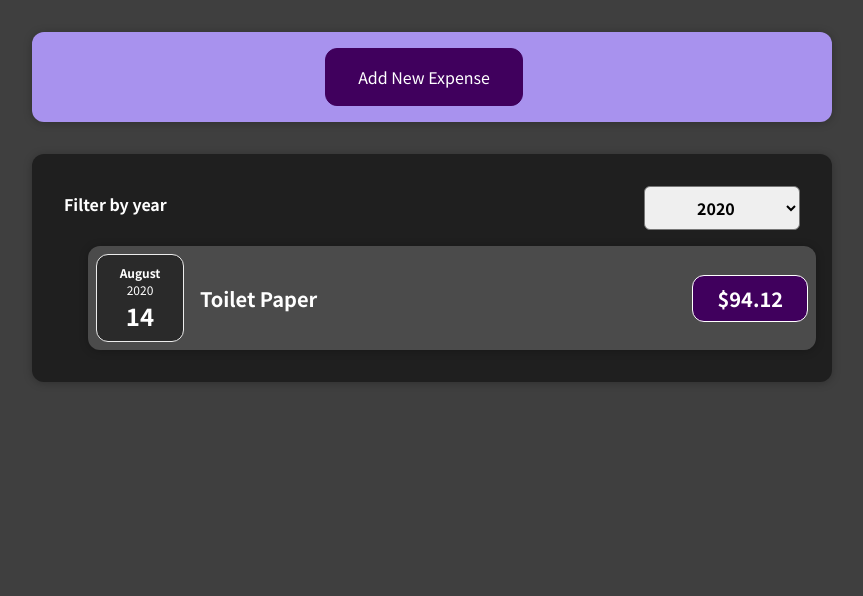
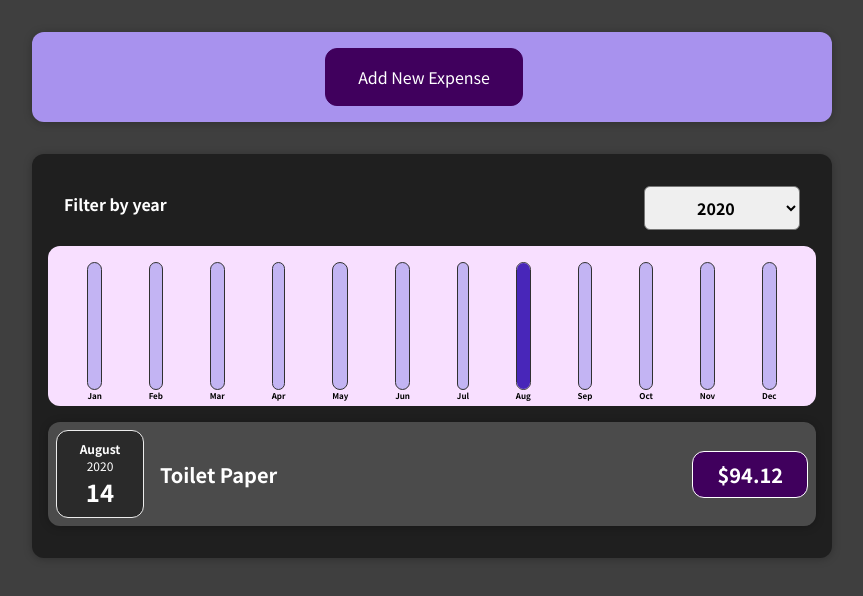
Before and after one commit to Akho0122/Demo-Project, a React (Create React App) app: page / in a window 1280 px wide. Shown: the top 596 px of the page, without its empty margins (208-1071 px from the left). Built offline with nearby package versions, Linux system fonts and the light colour scheme.

Commit message:
React Basics part 3

```diff
--- /dev/null
+++ b/src/components/Chart/Chart.css
@@ -0,0 +1,9 @@
+.chart {
+  padding: 1rem;
+  border-radius: 12px;
+  background-color: #f8dfff;
+  text-align: center;
+  display: flex;
+  justify-content: space-around;
+  height: 10rem;
+}
--- /dev/null
+++ b/src/components/Chart/Chart.js
@@ -0,0 +1,21 @@
+import React from "react";
+import ChartBar from "./ChartBar";
+import "./Chart.css";
+const Chart = (props) => {
+  const dataPointValues = props.dataPoints.map((dataPoint) => dataPoint.value);
+  const totalMaximum = Math.max(...dataPointValues);
+  return (
+    <div className="chart">
+      {props.dataPoints.map((dataPoint) => (
+        <ChartBar
+          value={dataPoint.value}
+          maxValue={totalMaximum}
+          label={dataPoint.label}
+          key={dataPoint.key}
+        />
+      ))}
+    </div>
+  );
+};
+
+export default Chart;
--- /dev/null
+++ b/src/components/Chart/ChartBar.css
@@ -0,0 +1,30 @@
+.chart-bar {
+  height: 100%;
+  display: flex;
+  flex-direction: column;
+  align-items: center;
+}
+
+.chart-bar__inner {
+  height: 100%;
+  width: 100%;
+  border: 1px solid #313131;
+  border-radius: 12px;
+  background-color: #c3b4f3;
+  overflow: hidden;
+  display: flex;
+  flex-direction: column;
+  justify-content: flex-end;
+}
+
+.chart-bar__fill {
+  background-color: #4826b9;
+  width: 100%;
+  transition: all 0.3s ease-out;
+}
+
+.chart-bar__label {
+  font-weight: bold;
+  font-size: 0.5rem;
+  text-align: center;
+}
--- /dev/null
+++ b/src/components/Chart/ChartBar.js
@@ -0,0 +1,21 @@
+import React from "react";
+import "./ChartBar.css";
+const ChartBar = (props) => {
+  let barFillHeight = "0%";
+  if (props.maxValue > 0) {
+    barFillHeight = Math.round((props.value / props.maxValue) * 100) + "%";
+  }
+  return (
+    <div className="Chart-bar">
+      <div className="chart-bar__inner">
+        <div
+          className="chart-bar__fill"
+          style={{ height: barFillHeight }}
+        ></div>
+      </div>
+      <div className="chart-bar__label">{props.label}</div>
+    </div>
+  );
+};
+
+export default ChartBar;
--- a/src/components/Expenses/Expenses.js
+++ b/src/components/Expenses/Expenses.js
@@ -3,6 +3,7 @@
 import "../Expenses/Expenses.css";
 import ExpensesFilter from "./ExpensesFilter";
 import ExpensesList from "./ExpensesList";
+import ExpensesChart from "./ExpensesChart";
 
 const Expenses = (props) => {
   const [filteredYear, setFilteredYear] = useState("2020");
@@ -22,6 +23,7 @@
           value={filteredYear}
           onChangeFilter={filterChangeHandler}
         />
+        <ExpensesChart expenses={filteredExpenses} />
         <ExpensesList items={filteredExpenses} />
       </Card>
     </div>
--- /dev/null
+++ b/src/components/Expenses/ExpensesChart.js
@@ -0,0 +1,30 @@
+import React from "react";
+import Chart from "../Chart/Chart";
+
+const ExpensesChart = (props) => {
+  const chartDataPoints = [
+    { label: "Jan", value: 0 },
+    { label: "Feb", value: 0 },
+    { label: "Mar", value: 0 },
+    { label: "Apr", value: 0 },
+    { label: "May", value: 0 },
+    { label: "Jun", value: 0 },
+    { label: "Jul", value: 0 },
+    { label: "Aug", value: 0 },
+    { label: "Sep", value: 0 },
+    { label: "Oct", value: 0 },
+    { label: "Nov", value: 0 },
+    { label: "Dec", value: 0 },
+  ];
+  for (const expense of props.expenses) {
+    const expenseMonth = expense.date.getMonth();
+    chartDataPoints[expenseMonth].value += expense.amount;
+  }
+  return (
+    <div>
+      <Chart dataPoints={chartDataPoints} />
+    </div>
+  );
+};
+
+export default ExpensesChart;
--- a/src/components/Expenses/ExpensesList.js
+++ b/src/components/Expenses/ExpensesList.js
@@ -6,7 +6,7 @@
     return <h2 className="expenses-list__fallback">Found no expenses</h2>;
   }
   return (
-    <ul className="expense-list">
+    <ul className="expenses-list">
       {props.items.map((expense) => (
         <ExpenseItem
           title={expense.title}
```
Also changed, not shown: 1 other file (tests, documents, lock files or other folders).
